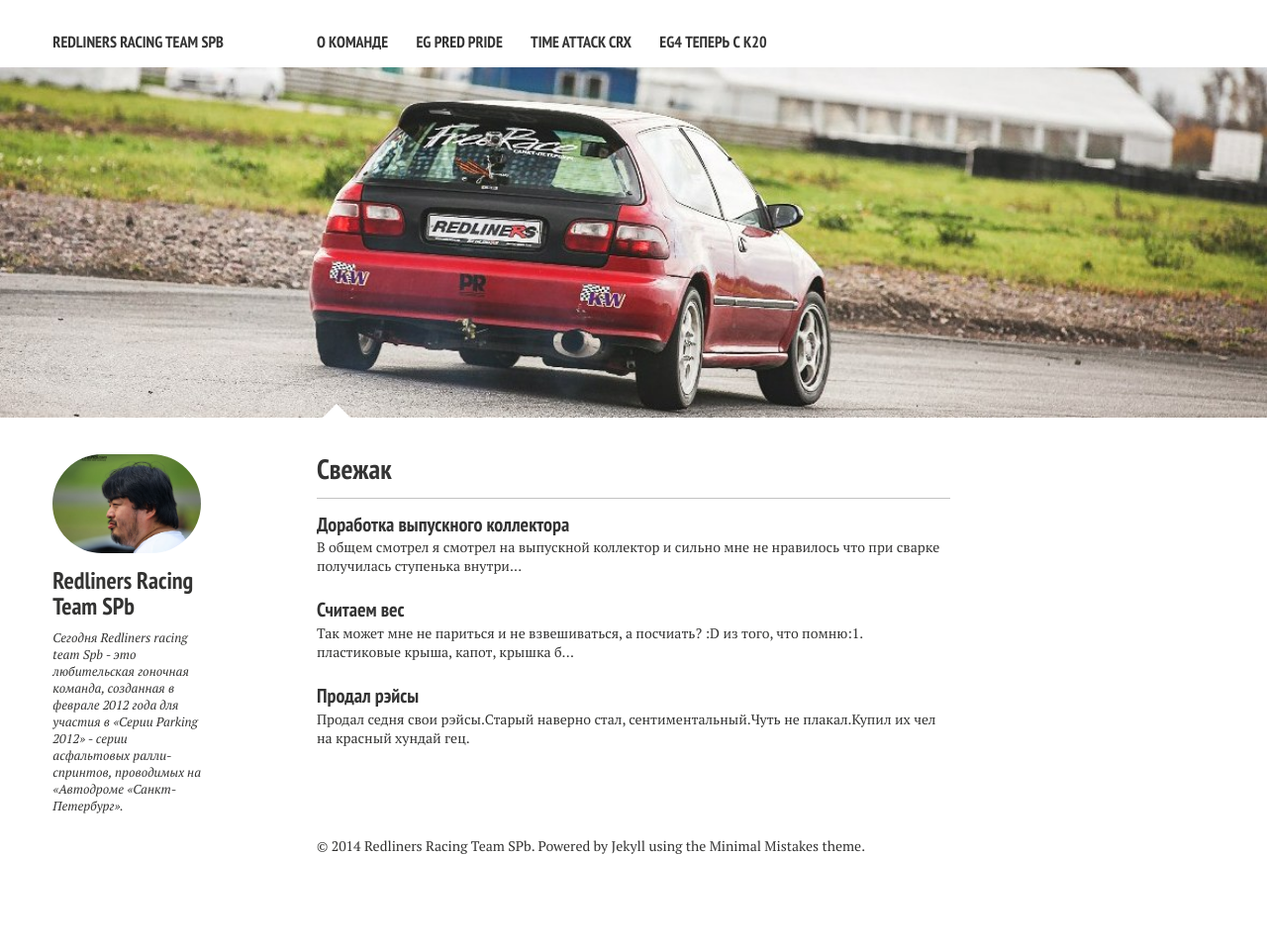
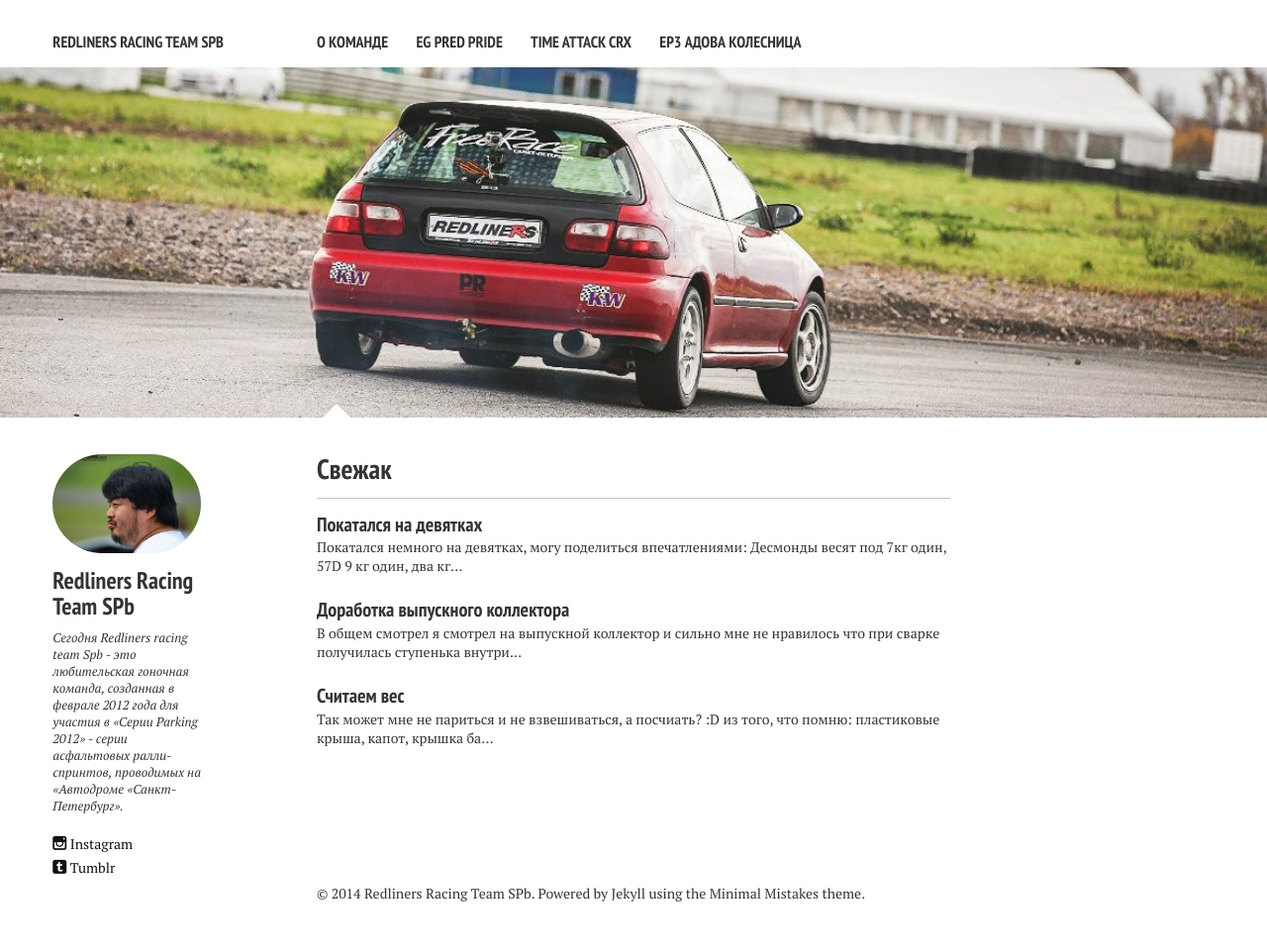
Before and after one commit to redliners-spb/redliners-spb.github.io, a Jekyll site: the page built from index.md, in a window 1280 px wide. Shown: the whole page at 99% size. Built offline with Jekyll 4.4.1, drawn with Linux system fonts in a browser that asks for light colours; nearby versions of some CDN libraries; before the commit the page ends 913 px from its top, so only the background shows below that.

```diff
--- a/_config.yml
+++ b/_config.yml
@@ -1,7 +1,7 @@
 title:            Redliners Racing Team SPb
 description:
 # Your site's domain goes here. Leave localhost server or blank when working locally.
-url:              http://redliners-spb.github.io
+url:              http://localhost:4000
 disqus_shortname:
 
 # Owner/author information
@@ -16,9 +16,9 @@ owner:
   github:
   stackoverflow:
   linkedin:
-  instagram:
+  instagram:      redlinersracingspb
   lastfm:
-  tumblr:
+  tumblr:         redlinersracingspb
   pinterest:
   foursquare:
   steam:
@@ -36,13 +36,14 @@ bing_verify:
 # For external links add external: true
 links:
   - title: О команде
-    url: /about/
+    url: http://www.redliners.ru/spbteam/
+    external: true
   - title: EG PRed pride
     url: /Andron83/
   - title: Time Attack CRX
     url: /sancho78rus/
-  - title: EG4 теперь с К20
-    url: /Sam/
+  - title: EP3 Адова Колесница
+    url: /robot_gobot/
 
 # http://en.wikipedia.org/wiki/List_of_tz_database_time_zones
 timezone:    America/New_York
--- a/_posts/2014-03-20-race-wheels-sold.md
+++ /dev/null
@@ -1,13 +0,0 @@
----
-layout: post
-title: Продал рэйсы
-description:
-tags: [Sam]
-comments: true
----
-
-Продал седня свои рэйсы.
-Старый наверно стал, сентиментальный.
-Чуть не плакал.
-
-Купил их чел на красный хундай гец.
--- /dev/null
+++ b/_posts/2014-03-31-tried-9j.md
@@ -0,0 +1,28 @@
+---
+layout: post
+title: Покатался на девятках
+description:
+tags: [robot_gobot]
+comments: true
+---
+
+Покатался немного на девятках, могу поделиться впечатлениями:
+
+1. Десмонды весят под 7кг один, 57D 9 кг один, два кг разница с одного колеса. Так вот, слыхал я такие истории, когда люди ставили на тачку мега легкие диски и сразу чувствовали какой то неебический приход в динамики управлении и т.д. Т.е. легкость дисков прямо окрыляло тачку. :D (Не знаю чем там надо вмазываться, чтобы становиться таким чувствительным... :D  :D ) Добавив лишних 8 кг к неподрессоренным массам я не почувствовал ровным счетом нихуя :D Как ехала так и едет.
+
+2. Управляемость. С невесомой жопой (особенно, когда у вас отсутствует салон) ЕР3 любит этой самой жопой мести в поворотах на высокой скорости. С новыми дисками задняя колея расширилась примерно на 3 см, вроде немного, но ощущение как будто назад плиту бетонную положили. На трек я еще не выезжал на этих колесах, но стабильность при скоростном маневрировании, известном в народе как "шашечки" или "заниматься хуйней на дороге", увеличилась в разы! :D
+
+На треке нужно будет стремиться к этому :twisted: :twisted:
+
+<figure>
+    <a href="https://scontent-b-lax.xx.fbcdn.net/hphotos-prn1/t31.0-8/10012649_10152032178233526_1629603512_o.jpg"><img src="https://scontent-b-lax.xx.fbcdn.net/hphotos-prn1/t31.0-8/10012649_10152032178233526_1629603512_o.jpg"/></a>
+</figure>
+
+Короче говоря, наваливаю ничуть не меньше прежнего :D  :D
++ выкладываю фото "домика", он кстати совсем небольшой
+
+<figure class="half">
+    <a href="http://content.foto.my.mail.ru/bk/robot_gobot/13/h-99.jpg"><img src="http://content.foto.my.mail.ru/bk/robot_gobot/13/h-99.jpg"></a>
+    <a href="http://content.foto.my.mail.ru/bk/robot_gobot/13/h-98.jpg"><img src="http://content.foto.my.mail.ru/bk/robot_gobot/13/h-98.jpg"></a>
+
+</figure>
```
Also changed, not shown: Sam.md (deleted, +0 -9 lines), _posts/2014-03-22-weight-calculation.md (+6 -6 lines), _posts/2014-03-24-exhaust-mod.md (+0 -2 lines), robot_gobot.md (added, +9 -0 lines), images/robot_gobot.jpg (added), images/sam.jpg (deleted).
